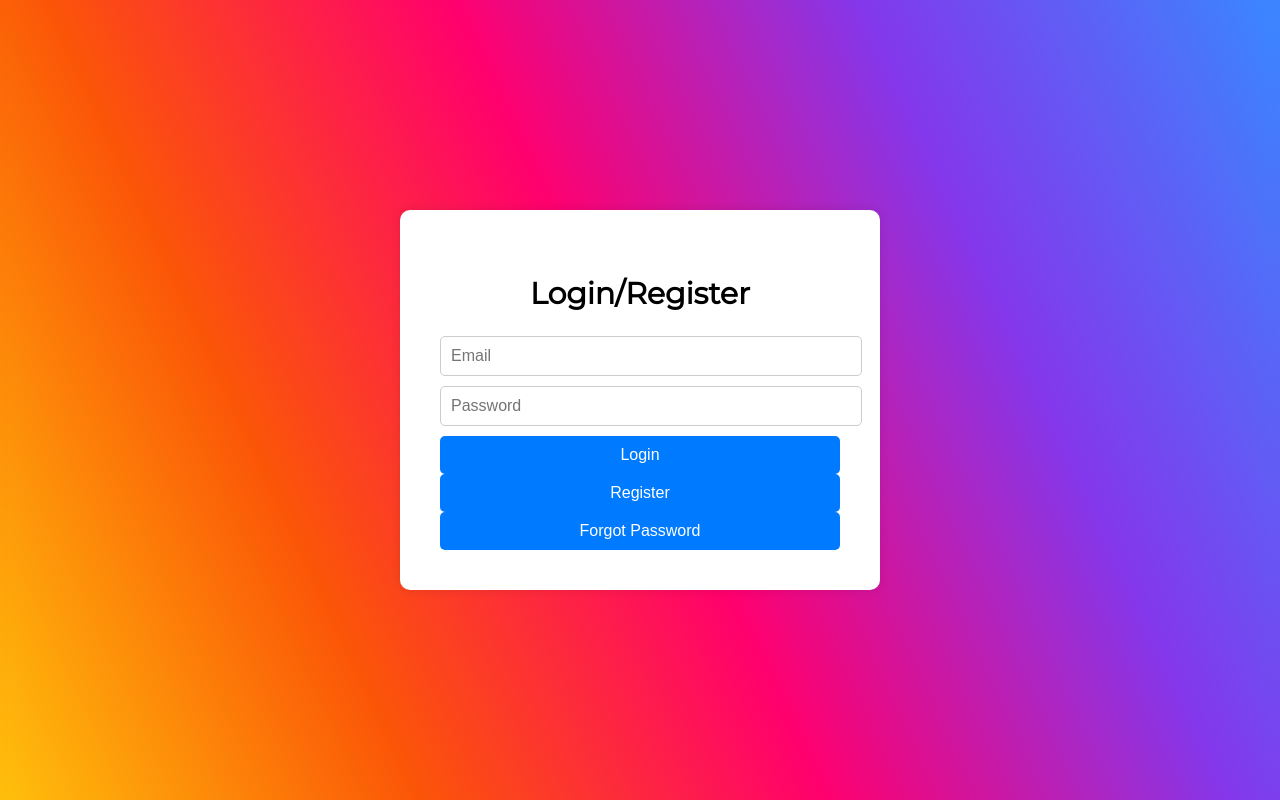
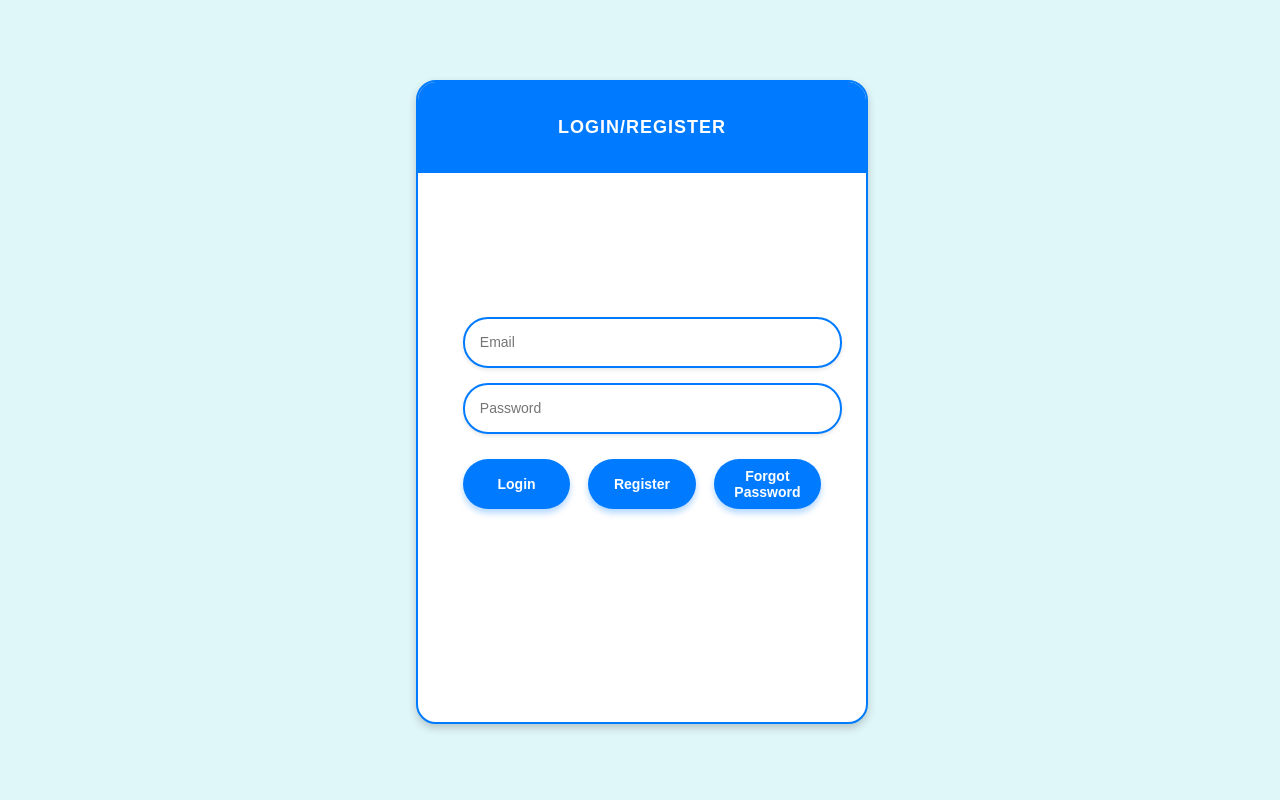
Before and after one commit to Evan0234/login.zeeps.me, a plain HTML site: page index.html in a window 1280 px wide. Drawn offline with Linux system fonts and the light colour scheme; no server answers.

Commit message:
Update index.css

```diff
--- a/index.css
+++ b/index.css
@@ -1,50 +1,124 @@
+/* Set the body background */
 html, body {
     width: 100%;
     height: 100%;
-    background: -webkit-linear-gradient(25deg, #FFBE0B, #FB5607, #FF006E, #8338EC, #3A86FF);
-
+    margin: 0;
+    padding: 0;
+    background: #e0f7fa; /* Matching the background color from the code provided */
     display: flex;
     justify-content: center;
     align-items: center;
+    font-family: Arial, sans-serif;
 }
 
+/* Centering the content container */
 #content_container {
+    width: 35%;
+    height: 80%;
+}
+
+/* Form container styling */
+#form_container {
+    width: 100%;
+    height: 100%;
     background-color: #ffffff;
-    width: 400px;
-    padding: 40px;
-    border-radius: 10px;
-    box-shadow: 0px 0px 10px rgba(0, 0, 0, 0.1);
+    border: 2px solid #007bff;
+    border-radius: 20px; /* Rounded corners */
+    box-shadow: 0 4px 8px rgba(0, 0, 0, 0.2); /* Add sleek shadow */
+    overflow: hidden;
+}
+
+/* Header styling */
+#form_header_container {
+    width: 100%;
+    height: auto;
+    display: flex;
+    justify-content: center;
+    align-items: center;
+    padding: 20px 0;
+    background: #007bff;
 }
 
 #form_header {
-    color: black;
-    font-family: 'Montserrat', sans-serif;
-    font-size: 30px;
-    text-align: center;
+    font-size: 18px;
+    font-weight: bold;
+    color: #ffffff;
+    letter-spacing: 1px;
+    text-transform: uppercase;
+}
+
+/* Form content styling */
+#form_content_container {
+    display: flex;
+    justify-content: center;
+    align-items: center;
+    height: 75%;
+}
+
+#form_content_inner_container {
+    width: 80%;
 }
 
 input {
-    display: block;
     width: 100%;
-    padding: 10px;
-    margin-bottom: 10px;
-    border-radius: 5px;
-    border: 1px solid #ccc;
-    font-size: 16px;
+    height: 45px;
+    padding-left: 15px;
+    margin-bottom: 15px;
+    border: 2px solid #007bff;
+    border-radius: 25px; /* Rounded inputs */
+    font-family: Arial, sans-serif;
+    font-size: 14px;
+    color: #333;
+    box-shadow: 0 2px 4px rgba(0, 0, 0, 0.1); /* Sleek input shadow */
 }
 
-button {
-    display: block;
-    width: 100%;
-    padding: 10px;
-    background-color: #007BFF;
-    color: white;
+input:focus {
+    outline: none;
+    border-color: #0056b3;
+}
+
+/* Sleek, circular button styles */
+#button_container {
+    display: flex;
+    justify-content: space-between;
+    margin-top: 10px;
+}
+
+#button_container button {
+    width: 30%;
+    height: 50px;
+    background-color: #007bff;
+    color: #ffffff;
+    border-radius: 25px; /* Circular button shape */
     border: none;
-    border-radius: 5px;
-    font-size: 16px;
+    font-family: Arial, sans-serif;
+    font-weight: bold;
+    font-size: 14px;
+    cursor: pointer;
+    box-shadow: 0 4px 6px rgba(0, 123, 255, 0.3);
+    transition: background-color 0.3s ease, box-shadow 0.3s ease;
+}
+
+#button_container button:hover {
+    background-color: #0056b3;
+    box-shadow: 0 6px 12px rgba(0, 123, 255, 0.5);
+}
+
+/* Styling for the "Forgot Password" button */
+#reset_button_container {
+    text-align: right;
+}
+
+#reset_button_container button {
+    background-color: #ff4081;
+    color: #ffffff;
+    padding: 10px 15px;
+    border-radius: 25px;
+    font-size: 12px;
+    font-weight: bold;
     cursor: pointer;
 }
 
-button:hover {
-    background-color: #0056b3;
+#reset_button_container button:hover {
+    background-color: #ff007f;
 }
```
